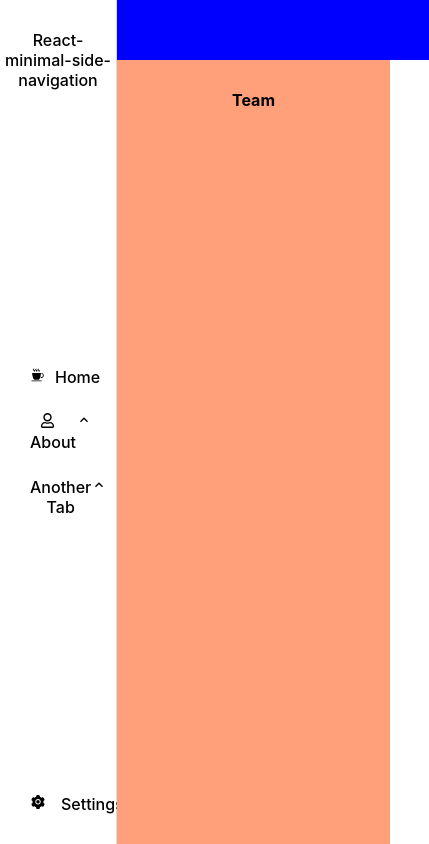
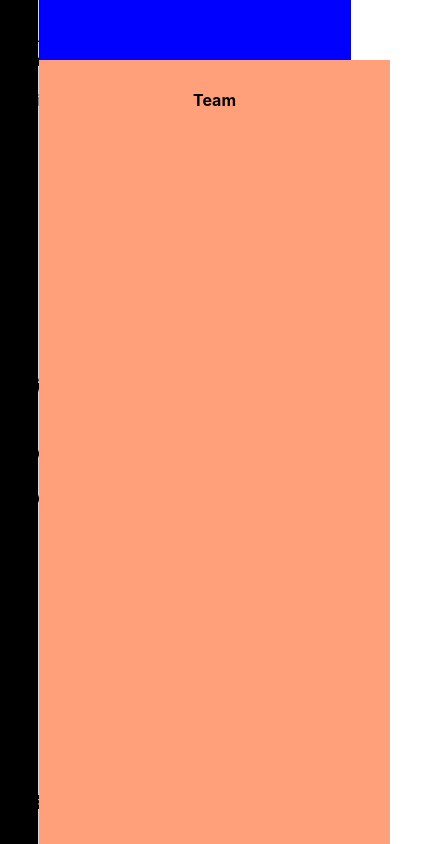
Before and after one commit to Zaibi727/Collection-of-Designs, a React (Create React App) app: page /teams in a window 390 px wide. Shown: the whole page, 429 px wide, since content can reach past the window. Built offline with nearby package versions, Linux system fonts and the light colour scheme.

Commit message:
Update sidebarsub.module.css

```diff
--- a/src/components/SideBarSub/sidebarsub.module.css
+++ b/src/components/SideBarSub/sidebarsub.module.css
@@ -1,6 +1,7 @@
 *{
     margin: 0px;
     padding: 0px;
+    box-sizing: border-box;
     text-decoration: none !important;
 }
 
@@ -137,3 +138,35 @@
       height: 100%;
     }
 }
+
+@media only screen and (max-width: 600px) {
+    .project{
+        background-color: lightsalmon;
+        position: absolute;
+        left: 10%;
+        top:60px;
+        padding: 30px;
+        width: calc(100% - 10%);
+        height: calc(100% - 60px);
+    }
+
+
+
+    .conatiner{
+      display: grid;
+      grid-template-columns: 10% 80%;
+      width: 100%;
+      height: 100%;
+    }
+    .sidenav{
+        display: flex;
+        flex-direction: column;
+        justify-content: space-between;
+        align-items: center;
+        height: 100vh;
+        border-right: 1px solid #d6dae2;
+        width: 100%;
+        background-color: black !important;
+        color: black !important;
+    }
+}
```
